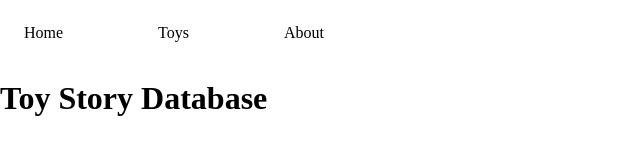
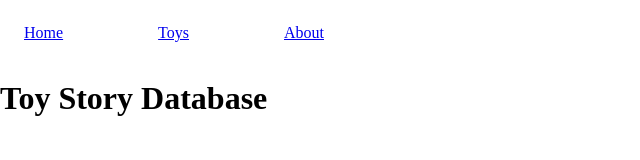
Before and after one commit to williamrockowl/phase2project, a React (Create React App) app: page / in a window 1280 px wide. Shown: the top 160 px of the page, without its empty margins (0-640 px from the left). Built offline with nearby package versions, Linux system fonts and the light colour scheme.

Commit message:
Set up Links

```diff
--- a/src/App.js
+++ b/src/App.js
@@ -8,8 +8,8 @@
 function App() {
   return (
     <div className="App">
-      <Navbar />
       <Router>
+        <Navbar />
         <Routes>
           <Route path="/" element={<Home />} />
           <Route path="/toys" element={<Toys />} />
--- a/src/components/Navbar.js
+++ b/src/components/Navbar.js
@@ -1,13 +1,26 @@
 import React from 'react'
 import "../styles/navbar.css"
+import { Link } from "react-router-dom"
 
 function Navbar() {
   return (
     <div className="navbar">
       <ul className="nav-links">
-        <li>Home</li>
-        <li>Toys</li>
-        <li>About</li>
+        <li>
+          <Link to="/">
+            Home
+          </Link>
+        </li>
+        <li>
+          <Link to="/toys">
+            Toys
+          </Link>
+        </li>
+        <li>
+          <Link to="/about">
+            About
+          </Link>
+        </li>
       </ul>
     </div>
   )
```
